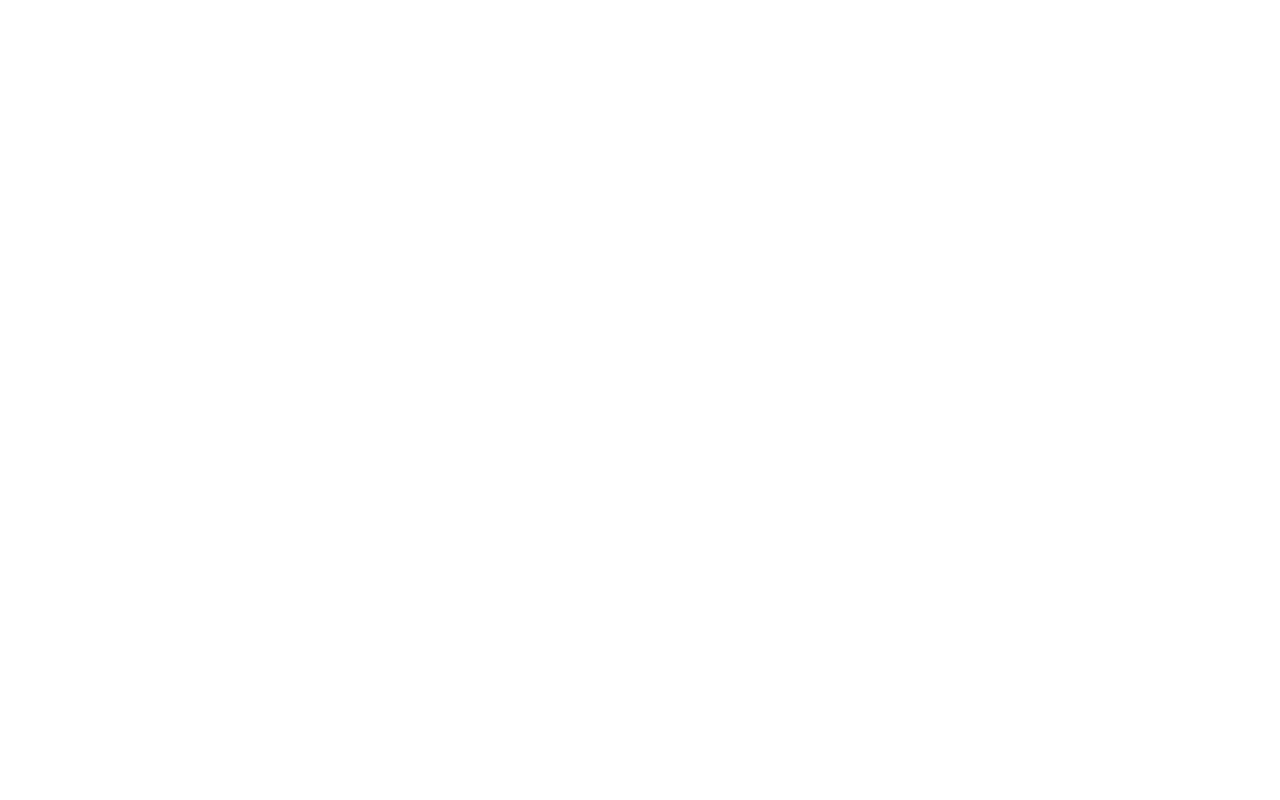
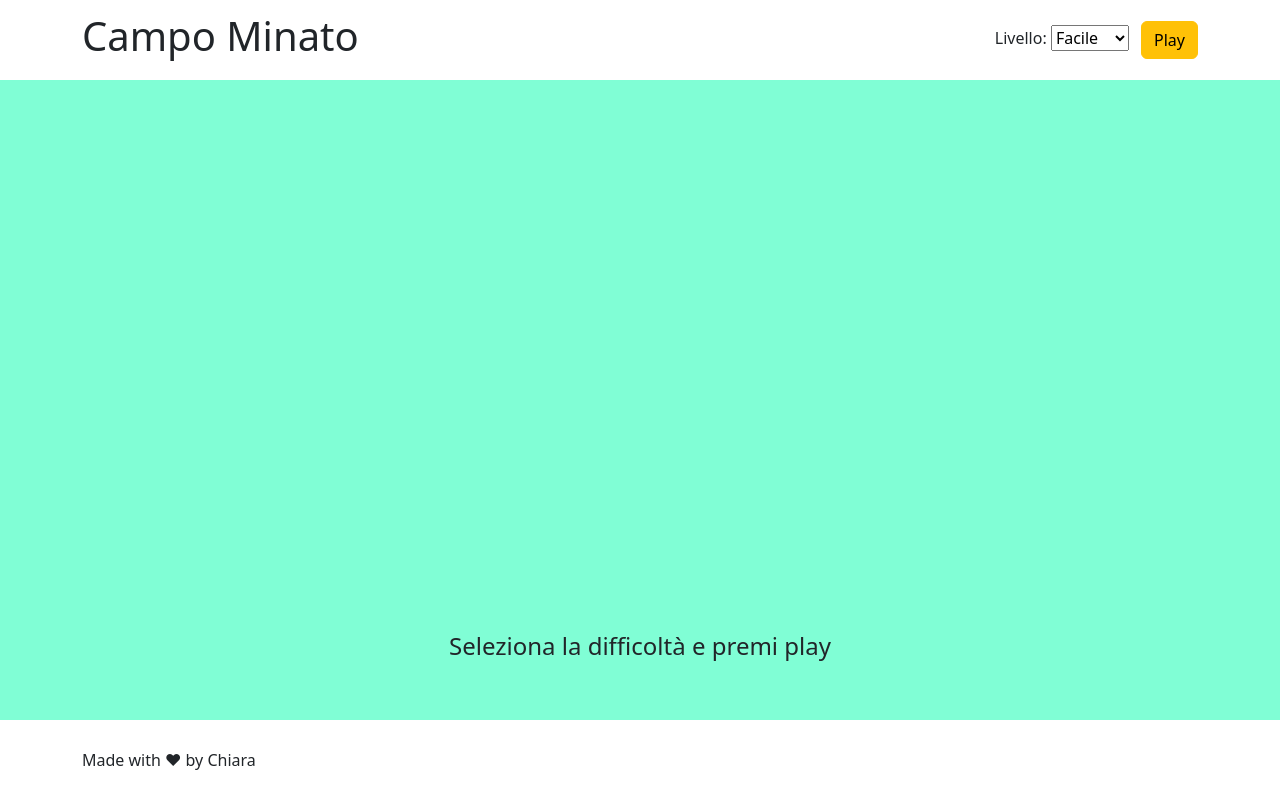
Before and after one commit to itschiaras/js-campominato-grid, a plain HTML site: page index.html in a window 1280 px wide. Drawn offline with nearby package versions, Linux system fonts and the light colour scheme.

Commit message:
static markup and style complete

```diff
--- a/css/style.css
+++ b/css/style.css
@@ -0,0 +1,32 @@
+.wrapper {
+    width: 100%;
+    height: 100vh;
+    background-color: #80fed5;
+}
+
+header, footer {
+    background-color: white;
+    height: 80px;
+}
+
+main {
+    height: calc(100% - 160px);
+    overflow-y: auto;
+
+}
+
+#playground {
+    width: 500px;
+    height: 500px;
+
+    display: flex;
+    flex-flow: row wrap;
+}
+
+.square {
+   cursor: pointer;
+    border: 1px solid black;
+    display: flex;
+    justify-content: center;
+    align-items: center;
+}
--- a/index.html
+++ b/index.html
@@ -1,17 +1,55 @@
 <!DOCTYPE html>
 <html lang="en">
+
 <head>
     <meta charset="UTF-8">
     <meta http-equiv="X-UA-Compatible" content="IE=edge">
     <meta name="viewport" content="width=device-width, initial-scale=1.0">
-    <link rel="stylesheet" href="https://cdnjs.cloudflare.com/ajax/libs/font-awesome/6.3.0/css/all.min.css" integrity="sha512-SzlrxWUlpfuzQ+pcUCosxcglQRNAq/DZjVsC0lE40xsADsfeQoEypE+enwcOiGjk/bSuGGKHEyjSoQ1zVisanQ==" crossorigin="anonymous" referrerpolicy="no-referrer" />
-    <link href="https://cdn.jsdelivr.net/npm/bootstrap@5.3.0-alpha1/dist/css/bootstrap.min.css" rel="stylesheet" integrity="sha384-GLhlTQ8iRABdZLl6O3oVMWSktQOp6b7In1Zl3/Jr59b6EGGoI1aFkw7cmDA6j6gD" crossorigin="anonymous">
+    <link rel="stylesheet" href="https://cdnjs.cloudflare.com/ajax/libs/font-awesome/6.3.0/css/all.min.css"
+        integrity="sha512-SzlrxWUlpfuzQ+pcUCosxcglQRNAq/DZjVsC0lE40xsADsfeQoEypE+enwcOiGjk/bSuGGKHEyjSoQ1zVisanQ=="
+        crossorigin="anonymous" referrerpolicy="no-referrer" />
+    <link href="https://cdn.jsdelivr.net/npm/bootstrap@5.3.0-alpha1/dist/css/bootstrap.min.css" rel="stylesheet"
+        integrity="sha384-GLhlTQ8iRABdZLl6O3oVMWSktQOp6b7In1Zl3/Jr59b6EGGoI1aFkw7cmDA6j6gD" crossorigin="anonymous">
     <link rel="stylesheet" href="./css/style.css">
     <title>Document</title>
 </head>
+
 <body>
+    <div class="wrapper">
+        <header>
+            <div class="container d-flex justify-content-between align-items-center h-100">
+                <h1>
+                    Campo Minato
+                </h1>
+                <form action="" id="levelForm" class="d-flex align-items-center">
+                    <div>
+                        <label for="level">Livello:</label>
+                        <select name="level" id="level">
+                            <option value="easy" selected>Facile</option>
+                            <option value="medium">Media</option>
+                            <option value="hard">Difficile</option>
+                        </select>
+                        <button type="submit" class="btn btn-warning ms-2">Play</button>
+                    </div>
+                </form>
+            </div>
+        </header>
+        <main>
+            <div class="container d-flex justify-content-center align-items-center h-100 flex-column">
+                <div id="playground">
 
+                </div>
+                <h4 id="score">Seleziona la difficoltà e premi play</h4>
+            </div>
+        </main>
+        <footer>
+            <div class="container d-flex align-items-center h-100">
+                Made with &hearts; by Chiara
+            </div>
+        </footer>
+    </div>
 
     <script src="./js/script.js"></script>
 </body>
+
 </html>
```
